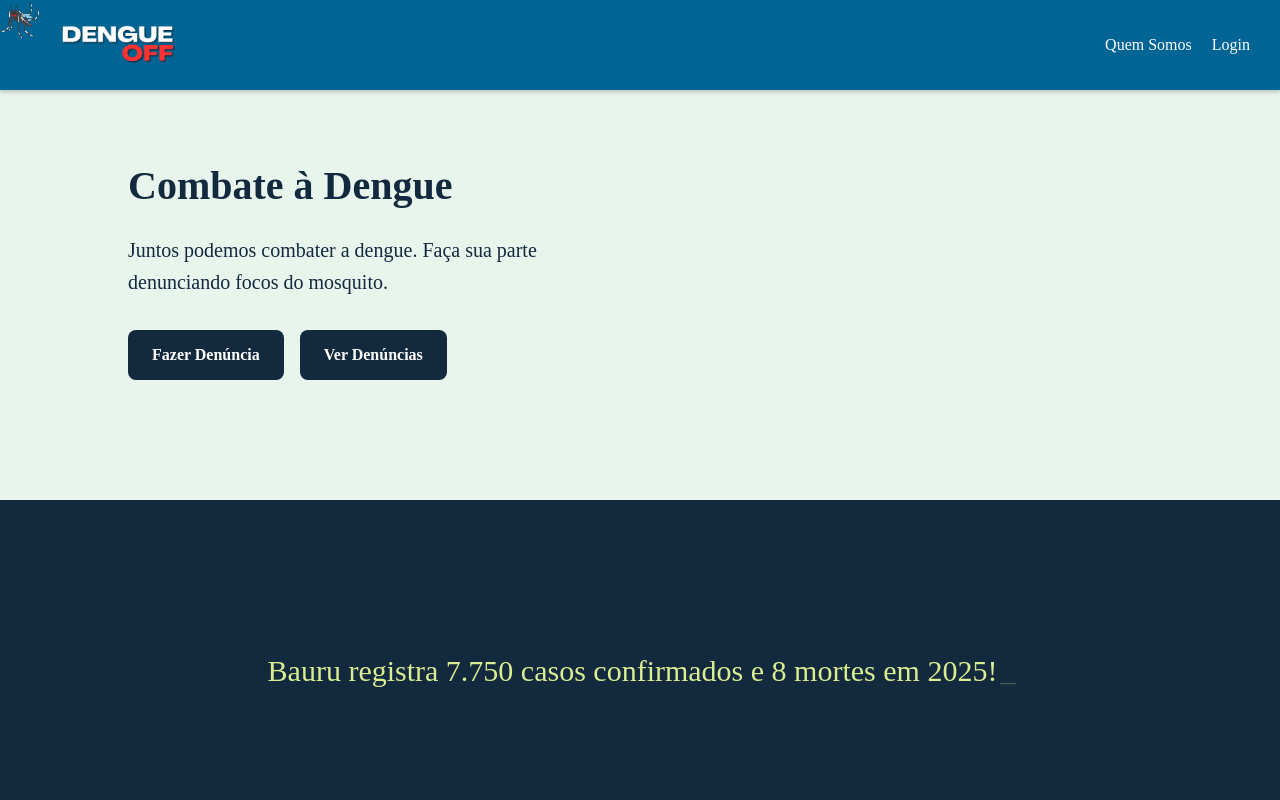
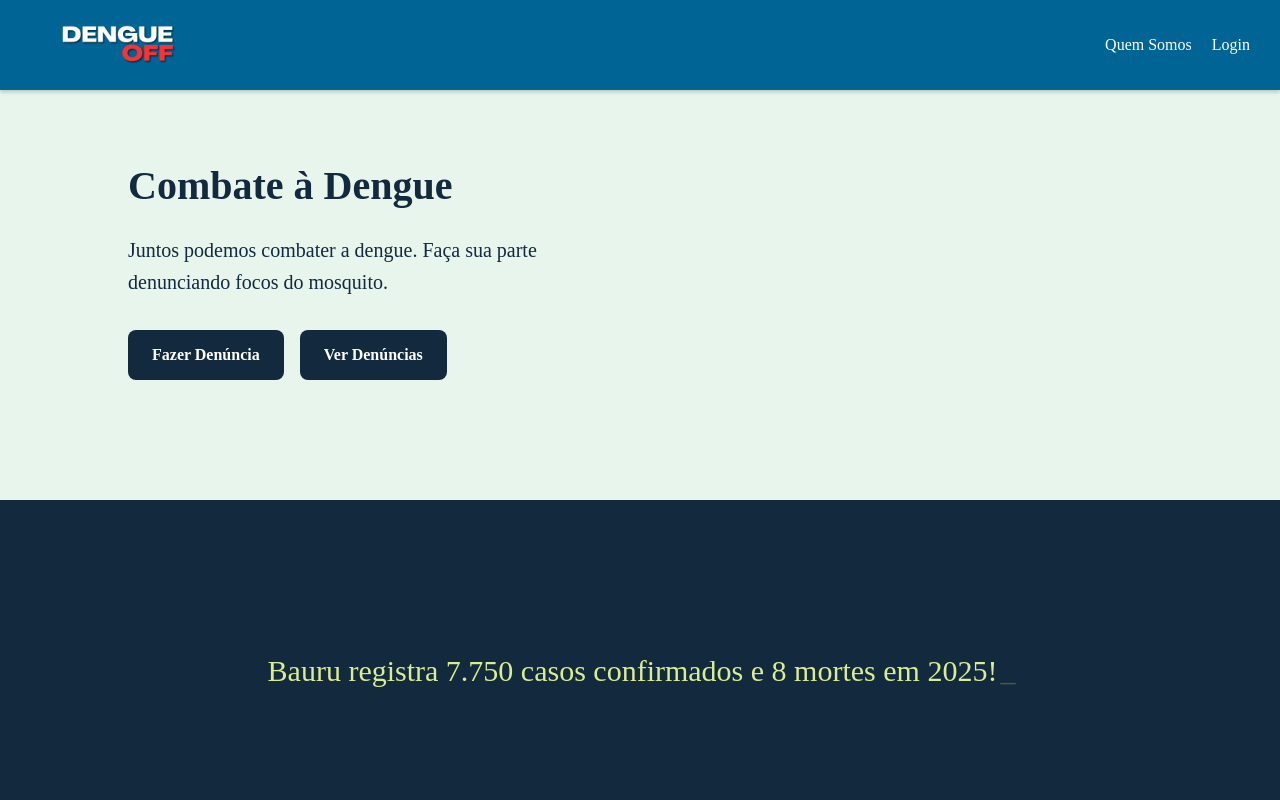
Before and after one commit to phlgoncalves/Projeto_Integrador, a React (Vite) app in the folder frontend/: page / in a window 1280 px wide. Shown: the top 800 px of the page. Built offline with nearby package versions, Linux system fonts and the light colour scheme; a web font is replaced by a local one.

Commit message:
arrumando erros de front e removendo cursor dengue

```diff
--- a/frontend/src/App.tsx
+++ b/frontend/src/App.tsx
@@ -9,14 +9,13 @@ import "../src/styles/style.css";
 import { UsuarioLogadoProvider } from "./contexts/contextAuth";
 import QuemSomos from "../src/pages/QuemSomos";
 import VerDenuncia from "./pages/VerDenuncia";
-import MosquitoCursor from "./components/Cursor";
+
 
 
 function App() {
   return (
     <>
       <UsuarioLogadoProvider>
-        <MosquitoCursor/>
         <Routes>
           <Route path="/" element={<Home />} />
           <Route path="login" element={<Login />} />
--- a/frontend/src/components/Cursor/index.tsx
+++ /dev/null
@@ -1,65 +0,0 @@
-
-
-
-
-
-
-import { useEffect, useRef } from 'react';
-
-const MosquitoCursor = () => {
-  const mosquitoRef = useRef(null);
-  const mousePos = useRef({ x: 0, y: 0 });
-  const currentPos = useRef({ x: 0, y: 0 });
-
-  useEffect(() => {
-    const handleMouseMove = (e) => {
-      mousePos.current = {
-        x: e.pageX,
-        y: e.pageY,
-      };
-    };
-
-    document.addEventListener('mousemove', handleMouseMove);
-
-    const lerp = (start, end, factor) => start + (end - start) * factor;
-
-    const animate = () => {
-      // Faz interpolação suave entre a posição atual e a do mouse
-      currentPos.current.x = lerp(currentPos.current.x, mousePos.current.x, 0.2);
-      currentPos.current.y = lerp(currentPos.current.y, mousePos.current.y, 0.2);
-
-      if (mosquitoRef.current) {
-        mosquitoRef.current.style.transform = `translate(${currentPos.current.x}px, ${currentPos.current.y}px)`;
-      }
-
-      requestAnimationFrame(animate);
-    };
-
-    requestAnimationFrame(animate);
-
-    return () => {
-      document.removeEventListener('mousemove', handleMouseMove);
-    };
-  }, []);
-
-
-
-
-  return (
-    <img
-      ref={mosquitoRef}
-      src="src\assets\denguecursor-removebg-preview.png"
-      alt="Mosquito Cursor"
-      style={{
-        position: 'absolute',
-        width: '40px',
-        height: '40px',
-        pointerEvents: 'none',
-        transform: 'translate(0)',
-        zIndex: 9999,
-      }}
-    />
-  );
-};
-
-export default MosquitoCursor;
--- a/frontend/src/styles/style.css
+++ b/frontend/src/styles/style.css
@@ -7,7 +7,6 @@
   margin: 0;
   padding: 0;
   box-sizing: border-box;
-  cursor: none;
 }
 
 /* =================== ESTILO GERAL =================== */
@@ -367,7 +366,6 @@ input[type="password"] {
   justify-content: center;
   background: #e7f5ec;
   height: 75vh
-
 }
 
 .authentication {
@@ -688,13 +686,12 @@ input[type="password"] {
   align-items: center;
   justify-content: center;
   min-height: 80vh;
-  background-color: rgba(0, 0, 0, 0.5);
   box-shadow: rgba(0, 0, 0, 0.3) 0px 19px 38px, rgba(0, 0, 0, 0.22) 0px 15px 12px;
   padding: 2rem;
 }
 
 .perfil-card {
-  background: #ffffff;
+  background: #e7f5ec;
   padding: 2rem 3rem;
   border-radius: 12px;
   box-shadow: rgba(230, 225, 225, 0.3) 0px 19px 38px, rgba(0, 0, 0, 0.22) 0px 15px 12px;
@@ -1201,7 +1198,7 @@ body {
   max-width: 1200px;
   margin: 0 auto;
   padding: 20px;
-  height: 78vh;
+  height: auto;
 }
 
 
@@ -1492,12 +1489,3 @@ body {
 .modal-close-btn:hover {
   background-color: #45a049;
 }
-
-
-
-/*============================CURSOR==============================*/
-
-body {
-  /* cursor: url('src\assets\denguecursor-removebg-preview.png'), auto; */
-  cursor: none;
-}
```
